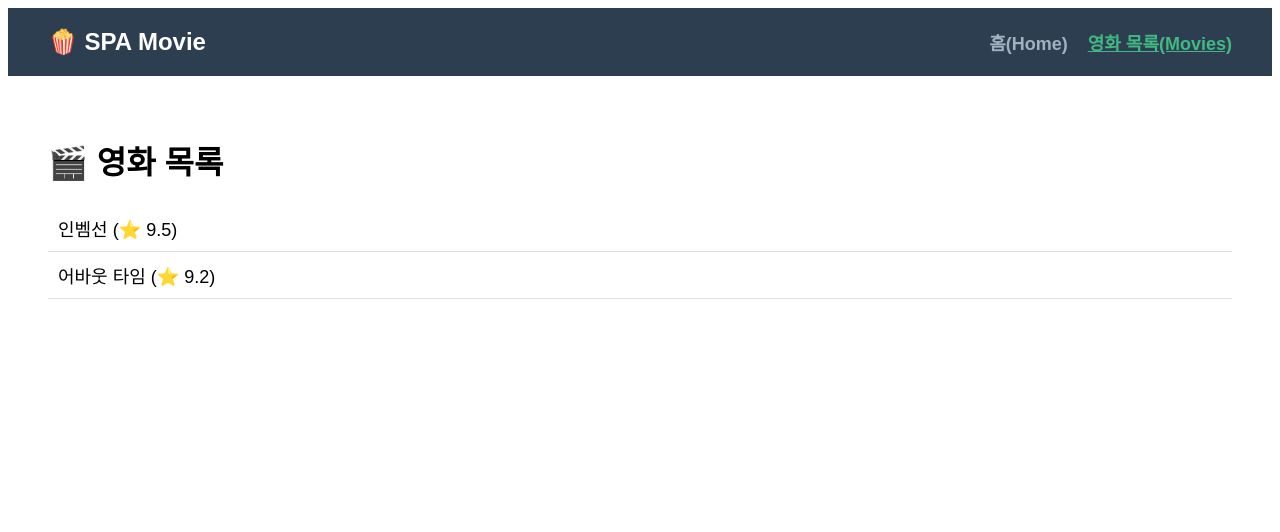
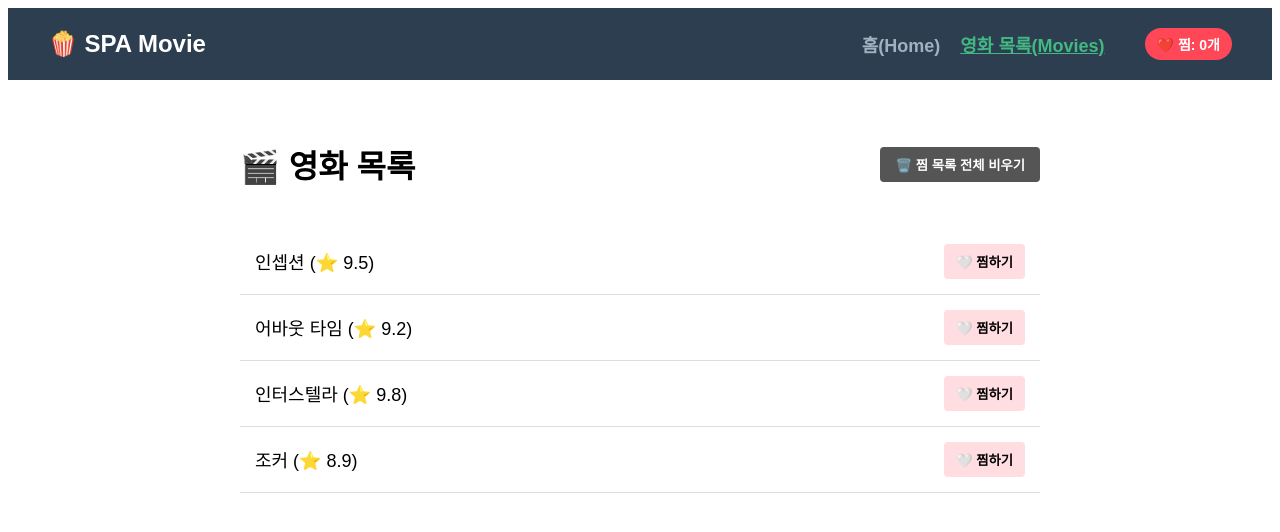
Before and after one commit to jaydenpark00/final-spa-project, a Vue app: page /movies in a window 1280 px wide. Shown: the top 532 px of the page. Built offline with nearby package versions, Linux system fonts and the light colour scheme.

Commit message:
Week 10: Pinia 및 로컬 스토리지 연동 완료

```diff
--- a/package.json
+++ b/package.json
@@ -9,6 +9,7 @@
     "preview": "vite preview"
   },
   "dependencies": {
+    "pinia": "^3.0.4",
     "vue": "^3.5.32",
     "vue-router": "^5.0.4"
   },
--- a/src/App.vue
+++ b/src/App.vue
@@ -1,5 +1,6 @@
 <script setup>
-// 라우터의 태그들을 사용하기 위해 import를 생략해도 내부적으로 Vue가 알아서 처리해줍니다.
+import { useFavoritesStore } from './stores/favorites.js';
+const favoritesStore = useFavoritesStore();
 </script>
 
 <template>
@@ -9,6 +10,12 @@
       <nav class="links">
         <router-link to="/">홈(Home)</router-link>
         <router-link to="/movies">영화 목록(Movies)</router-link>
+        <div class="favorite-stats">
+          <span class="badge count-badge">❤️ 찜: {{ favoritesStore.totalFavorites }}개</span>
+          <span v-if="favoritesStore.averageRating > 0" class="badge rating-badge">
+            ⭐ 평균 평점: {{ favoritesStore.averageRating }}
+          </span>
+        </div>
       </nav>
     </header>
     <router-view></router-view>
@@ -17,11 +24,14 @@
 
 <style scoped>
 .app-container { font-family: sans-serif; }
-.navbar { display: flex; justify-content: space-between; align-items: center; padding: 20px 40px; background-color: #2c3e50; color: white; }
+.navbar { display: flex; justify-content: space-between; align-items: center;
+  padding: 20px 40px; background-color: #2c3e50; color: white; }
 .logo { font-size: 24px; font-weight: bold; }
-.links { display: flex; gap: 20px; }
+.links { display: flex; gap: 20px; align-items: center; }
 .links a { color: #a1b1c1; text-decoration: none; font-weight: bold; font-size: 18px; }
-
-/* 현재 머무르고 있는 링크(활성화된 링크)에 자동으로 붙는 클래스입니다! */
 .links a.router-link-active { color: #42b883; text-decoration: underline; }
+.favorite-stats { display: flex; gap: 10px; margin-left: 20px; }
+.badge { padding: 6px 12px; border-radius: 20px; font-weight: bold; font-size: 14px; }
+.count-badge { background-color: #ff4757; color: white; }
+.rating-badge { background-color: #f1c40f; color: #333; }
 </style>
--- a/src/main.js
+++ b/src/main.js
@@ -1,11 +1,13 @@
 import './assets/main.css'
 
 import { createApp } from 'vue'
+import { createPinia } from 'pinia'
 import App from './App.vue'
 import router from './router'
 
 const app = createApp(App)
 
+app.use(createPinia())
 app.use(router)
 
 app.mount('#app')
--- /dev/null
+++ b/src/stores/favorites.js
@@ -0,0 +1,41 @@
+import { defineStore } from 'pinia';
+import { ref, computed, watch } from 'vue';
+
+export const useFavoritesStore = defineStore('favorites', () => {
+  const savedFavorites = JSON.parse(localStorage.getItem('favorite_movies')) || [];
+  const favoriteMovies = ref(savedFavorites);
+
+  const totalFavorites = computed(() => favoriteMovies.value.length);
+
+  const averageRating = computed(() => {
+    if (favoriteMovies.value.length === 0) return 0;
+    const sum = favoriteMovies.value.reduce((acc, movie) => acc + movie.rating, 0);
+    return (sum / favoriteMovies.value.length).toFixed(1);
+  });
+
+  const toggleFavorite = (movie) => {
+    const index = favoriteMovies.value.findIndex((m) => m.id === movie.id);
+    if (index === -1) {
+      favoriteMovies.value.push(movie); // 목록에 없으면 새롭게 추가
+    } else {
+      favoriteMovies.value.splice(index, 1); // 이미 목록에 있으면 제거 (찜 취소)
+    }
+  };
+
+  const clearAllFavorites = () => {
+    favoriteMovies.value = [];
+  };
+
+  // 4. [핵심 실무] Watch를 이용한 영구 저장 로직
+  // favoriteMovies 배열에 변화가 생길 때마다 브라우저 로컬 스토리지에 덮어씁니다.
+  watch(
+    favoriteMovies,
+    (newVal) => {
+      localStorage.setItem('favorite_movies', JSON.stringify(newVal));
+    },
+    { deep: true } // 배열 내부의 객체 변화까지 깊게 감지하기 위한 필수 옵션
+  );
+
+  return { favoriteMovies, totalFavorites, averageRating, toggleFavorite, clearAllFavorites };
+
+});
--- a/src/views/MoviesView.vue
+++ b/src/views/MoviesView.vue
@@ -1,26 +1,50 @@
 <script setup>
 import { ref } from 'vue';
+import { useFavoritesStore } from '../stores/favorites.js';
 
-// 7주 차에 썼던 데이터를 임시로 가져옵니다.
+// 중앙 금고 호출
+const favoritesStore = useFavoritesStore();
+
+// 이번엔 영화를 4개로 늘려 테스트해 봅니다.
 const movies = ref([
-  { id: 1, title: '인벰선', rating: 9.5 },
-  { id: 2, title: '어바웃 타임', rating: 9.2 }
+  { id: 1, title: '인셉션', rating: 9.5 },
+  { id: 2, title: '어바웃 타임', rating: 9.2 },
+  { id: 3, title: '인터스텔라', rating: 9.8 },
+  { id: 4, title: '조커', rating: 8.9 }
 ]);
 </script>
 
 <template>
   <main class="page">
-    <h1>🎬 영화 목록</h1>
+    <div class="header-area">
+      <h1>🎬 영화 목록</h1>
+      <button @click="favoritesStore.clearAllFavorites" class="clear-btn">
+        🗑️ 찜 목록 전체 비우기
+      </button>
+    </div>
+
     <ul>
-      <li v-for="movie in movies" :key="movie.id">
-        {{ movie.title }} (⭐ {{ movie.rating }})
+      <li v-for="movie in movies" :key="movie.id" class="movie-item">
+        <span class="movie-info">{{ movie.title }} (⭐ {{ movie.rating }})</span>
+        <button @click="favoritesStore.toggleFavorite(movie)" class="fav-btn">
+          {{ favoritesStore.favoriteMovies.some(m => m.id === movie.id) ? '❤️ 찜 취소' : '🤍 찜하기' }}
+        </button>
       </li>
     </ul>
   </main>
 </template>
 
 <style scoped>
-.page { padding: 40px; }
+.page { padding: 40px; max-width: 800px; margin: 0 auto; }
+.header-area { display: flex; justify-content: space-between; align-items: center;
+  margin-bottom: 20px; }
 ul { list-style: none; padding: 0; }
-li { padding: 10px; border-bottom: 1px solid #ddd; font-size: 18px; }
+.movie-item { display: flex; justify-content: space-between; align-items: center;
+  padding: 15px; border-bottom: 1px solid #ddd; font-size: 18px; }
+.fav-btn { padding: 8px 12px; border: none; border-radius: 4px; cursor: pointer;
+  background-color: #ffdde1; font-weight: bold; transition: 0.2s; }
+.fav-btn:hover { background-color: #ffc0cb; }
+.clear-btn { padding: 8px 15px; border: none; border-radius: 4px; background-color: #555;
+  color: white; cursor: pointer; font-weight: bold; }
+.clear-btn:hover { background-color: #333; }
 </style>
```
Also changed, not shown: 1 other file (tests, documents, lock files or other folders).
